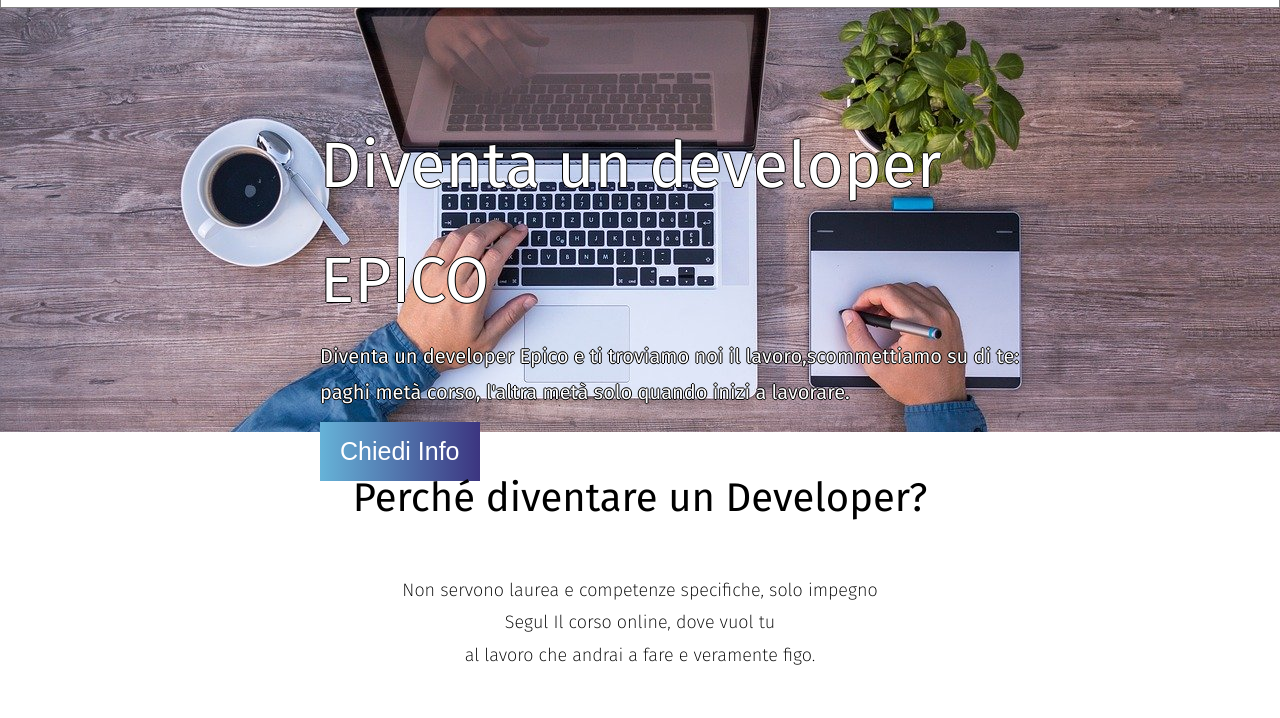
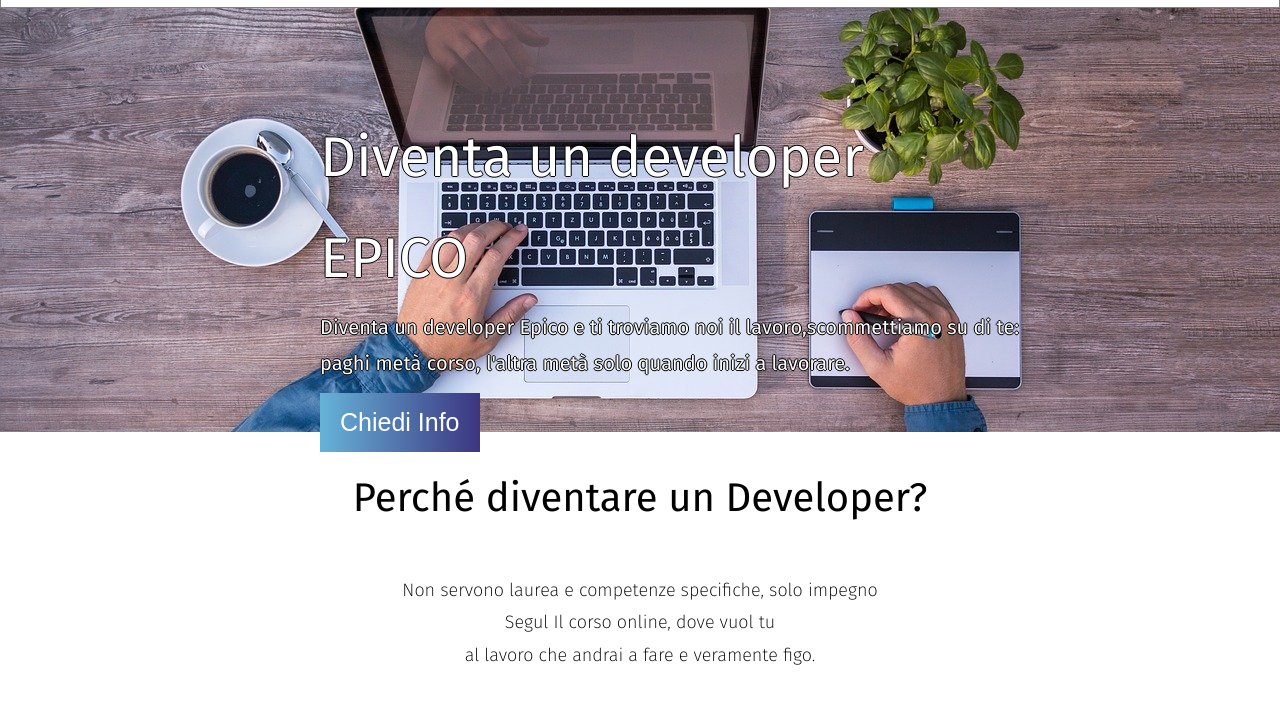
Before and after one commit to N1XIL9/U1-W2-D5.Progetto_settimanale, a plain HTML site: page index.html in a window 1280 px wide. Shown: the part 64-782 px from the top of the page. Drawn offline with Linux system fonts and the light colour scheme.

Commit message:
main section five - start

```diff
--- a/assets/css/stile.css
+++ b/assets/css/stile.css
@@ -8,7 +8,7 @@ body {
 }
 
 h1 {
-    font-size: 4rem;
+    font-size: 3.5rem;
 }
 
 h2 {
@@ -215,6 +215,10 @@ i {
     box-shadow: 2px 2px 8px 2px rgb(110, 110, 110);
 }
 
+/* MAIN SECTION-FIVE */
+
+
+
 
 /* FOOTER */
 
```
